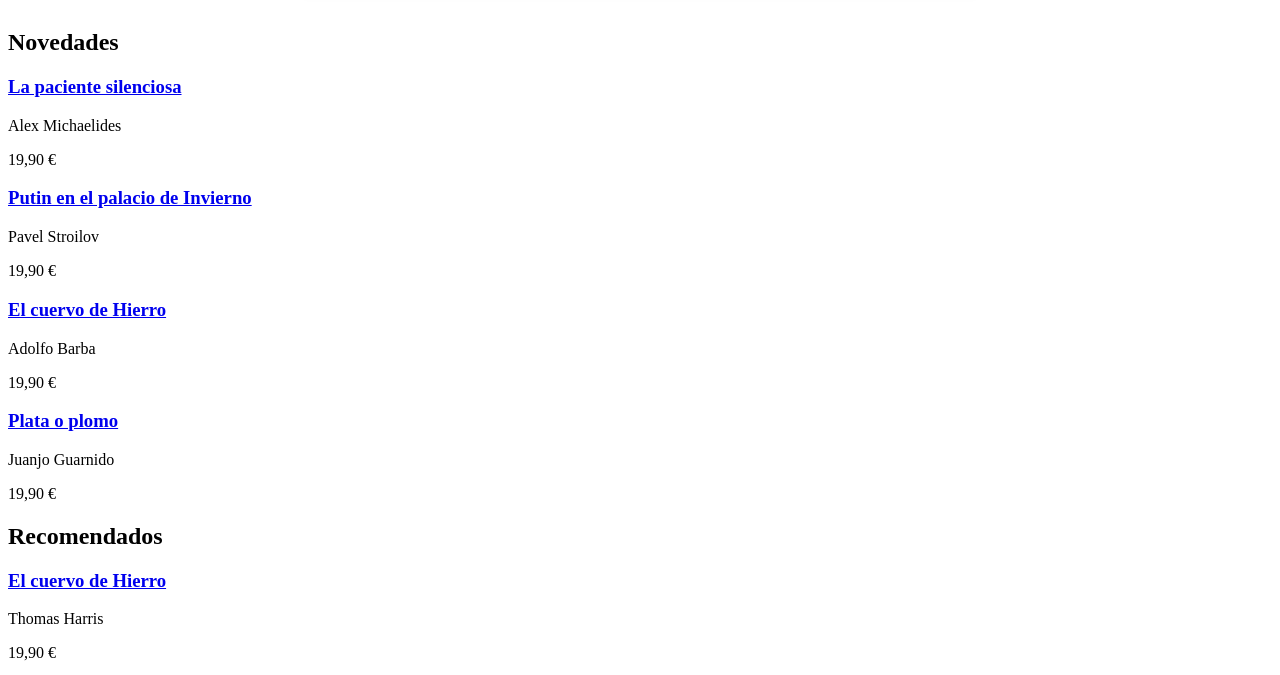
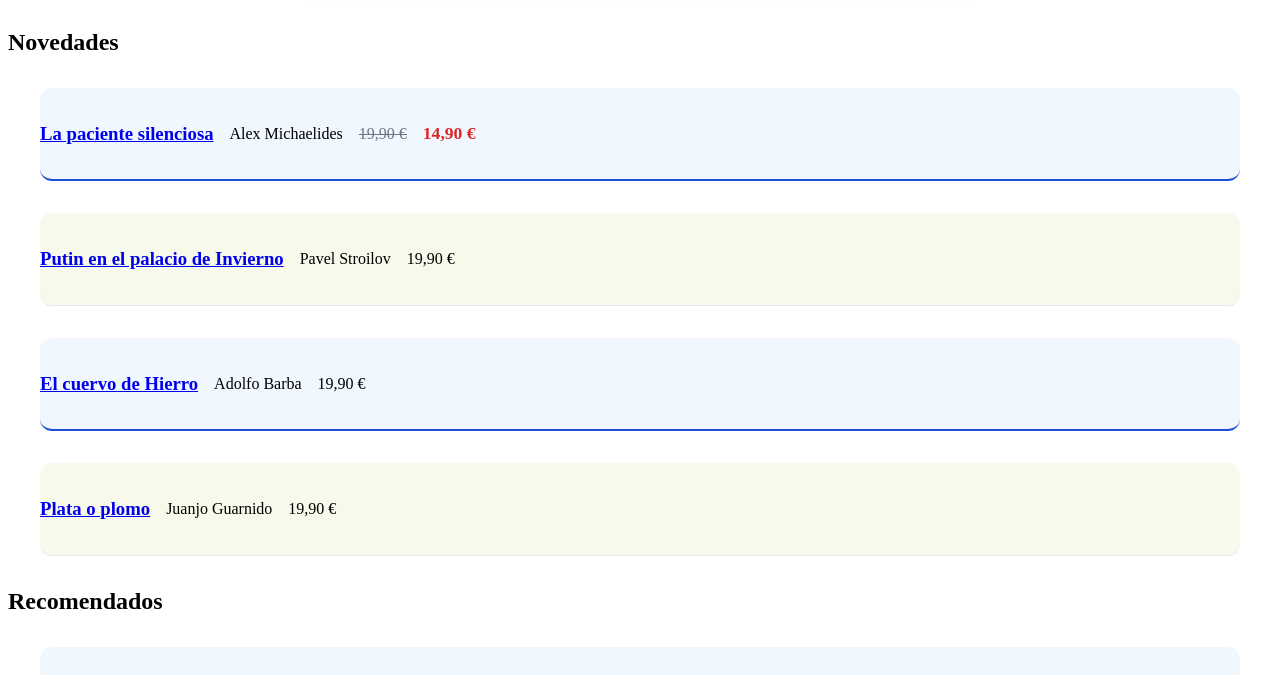
Before and after one commit to alejandrofm-dev/diseno-mobile-trastienda, a plain HTML site: page index.html in a window 1280 px wide. Shown: the part 111-786 px from the top of the page. Drawn offline with Linux system fonts and the light colour scheme.

Commit message:
parte 2 Selectores CSS

```diff
--- a/css/styles.css
+++ b/css/styles.css
@@ -1,3 +1,7 @@
+:focus-visible{
+    color: pink;
+}
+
 h1 {
     color: #1d4ed8;
     font-size:2.5rem;
@@ -12,6 +16,47 @@ h1 {
     text-decoration-thickness: 0.1em;
     text-decoration-color: #1d4ed8;
 }
+
+article {
+    display: flex;
+    align-items:center;
+    gap: 1rem;
+    padding: 1rem 0;
+    border-bottom: 1px solid #e5e7eb;
+    background-color: #f7faea;
+    margin: 2rem;
+    border-radius: 12px;
+}
+
+article a:hover {
+    font-size: 1.8rem
+}
+
+article:empty{
+    display:none
+}
+
+article:nth-child(2n) {
+    border-bottom: 2px solid #1d4ed8;
+    background-color: #f0f7ff;
+}
+
+article .descuento {
+    color: #dc2626;
+    font-weight: 700;
+    font-size: 1.1rem;
+}
+
+article p:has(+ .descuento) {
+    text-decoration: line-through;
+    color: #6b7280;
+}
+
+article p:has(+ .descuento)::after,
+article .descuento::after {
+    content: " €";
+}
+
 
 /* ---------- Carrito ---------- */
 .cesta {
--- a/index.html
+++ b/index.html
@@ -10,7 +10,7 @@
 
 <body>
     <header>
-        <a href="index.html">Trastienda</a>
+        <a href="#">Trastienda</a>
         <button type="button" aria-label="Buscar">🔍</button>
         <button type="button" aria-label="Abrir menú">☰</button>
     </header>
@@ -23,7 +23,8 @@
             <article>
                 <h3><a href="detalle.html">La paciente silenciosa</a></h3>
                 <p>Alex Michaelides</p>
-                <p>19,90 €</p>
+                <p>19,90</p>
+                <p class="descuento">14,90</p>
             </article>
             <article>
                 <h3><a href="detalle.html">Putin en el palacio de Invierno</a></h3>
@@ -40,6 +41,9 @@
                 <p>Juanjo Guarnido</p>
                 <p>19,90 €</p>
             </article>
+            <article></article>
+            <article></article>
+            <article></article>
         </section>
 
         <section>
@@ -63,6 +67,7 @@
                 <button type="button" aria-label="Añadir a la cesta">Añadir a la cesta</button>
             </article>
         </section>
+    </main>
 
     <nav aria-label="Secciones de la app">
         <ul>
```
Lines whose indentation alone changed are shown as unchanged.
